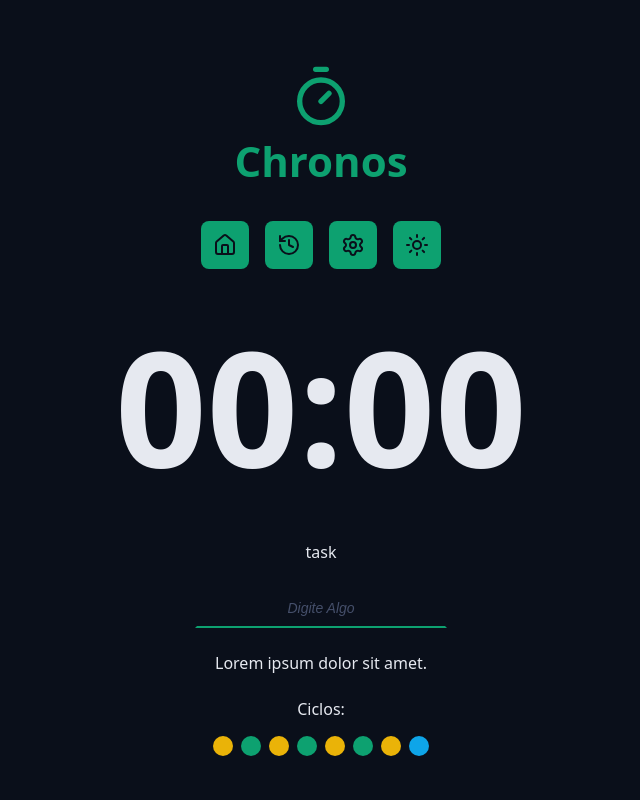
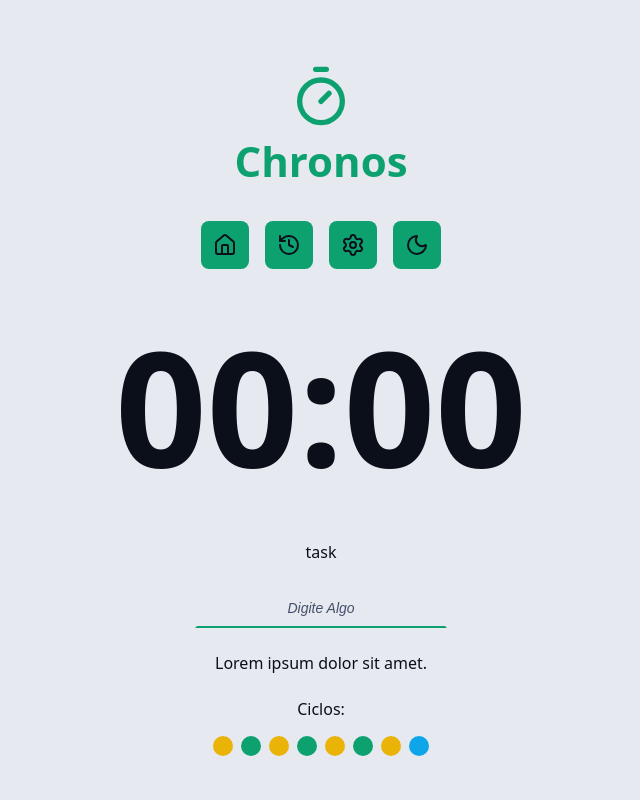
Before and after one commit to EduardoKernGoes/React_JS_19-Next.js_Udemy, a React (Vite) app: page / in a window 1280 px wide. Both pictures are taken after a click on the link 736 px from the left and 245 px from the top of the page. Shown: the top 800 px of the page, without its empty margins (319-959 px from the left). Built offline with nearby package versions, Linux system fonts and the light colour scheme.

Commit message:
Aulas 33-39, configuração temas, useState, useEffect

```diff
--- a/index.html
+++ b/index.html
@@ -1,5 +1,5 @@
 <!doctype html>
-<html lang="pt-br">
+<html lang="pt-br" data-theme="dark">
   <head>
     <meta charset="UTF-8" />
     <link rel="icon" type="image/svg+xml" href="/vite.svg" />
--- a/src/componentes/Menu/index.tsx
+++ b/src/componentes/Menu/index.tsx
@@ -1,19 +1,50 @@
-import { HistoryIcon, SettingsIcon, HouseIcon, SunIcon } from 'lucide-react'
+import { HistoryIcon, SettingsIcon, HouseIcon, SunIcon, MoonIcon } from 'lucide-react'
 import styles from './styles.module.css'
+import { useState, useEffect } from 'react'
+
+type Temas = 'dark' | 'light'
 
 export function Menu() {
+
+    const [theme, setTheme] = useState<Temas>(() => {
+        const storageTheme = (localStorage.getItem('theme') as Temas) || 'dark'
+        return storageTheme;
+    })
+
+    const temaIcon = {
+
+        dark: <SunIcon />,
+        light: <MoonIcon />
+
+    }
+
+    function mudarTema(event: React.MouseEvent<HTMLAnchorElement, MouseEvent>){
+        event.preventDefault()
+
+        setTheme(prevTheme => {
+            const nextTheme = prevTheme === 'dark' ? 'light' : 'dark'
+            return nextTheme
+        })
+
+    }
+
+    useEffect(() => {
+        document.documentElement.setAttribute('data-theme', theme)
+        localStorage.setItem('theme', theme)
+    }, [theme])
+
     return <nav className={styles.menu} >
-        <a className={styles.menuLink} href="#">
+        <a className={styles.menuLink} href="#" aria-label='Ir para home' title='Home'>
             <HouseIcon />
         </a>
-        <a className={styles.menuLink} href="#">
+        <a className={styles.menuLink} href="#" aria-label='Ver histórico' title='Histórico'>
             <HistoryIcon />
         </a>
-        <a className={styles.menuLink} href="#">
+        <a className={styles.menuLink} href="#" aria-label='Configurações' title='Configurações'>
             <SettingsIcon />
         </a>
-        <a className={styles.menuLink} href="#">
-            <SunIcon />
+        <a className={styles.menuLink} href="#" aria-label='Mudar tema' title='Tema' onClick={mudarTema}>
+            {temaIcon[theme]}
         </a>
     </nav>
 }
--- a/src/styles/tema.css
+++ b/src/styles/tema.css
@@ -36,3 +36,21 @@
   --disabled: #555f7d;
   --text-disabled: #aab3cc;
 }
+
+:root[data-theme='light'] {
+  --gray-100: #0a0f1a;
+  --gray-200: #181f2e;
+  --gray-300: #272f43;
+  --gray-400: #363d56;
+  --gray-500: #454f6a;
+  --gray-600: #555f7d;
+  --gray-700: #aab3cc;
+  --gray-800: #cdd3e1;
+  --gray-900: #e6e9f0;
+
+  --link-color: #0b8a60;
+  --link-hover: #065f46;
+
+  --text-default: #0a0f1a;
+  --text-muted: #272f43;
+}
```
Also changed, not shown: src/App.tsx (+0 -20 lines).
